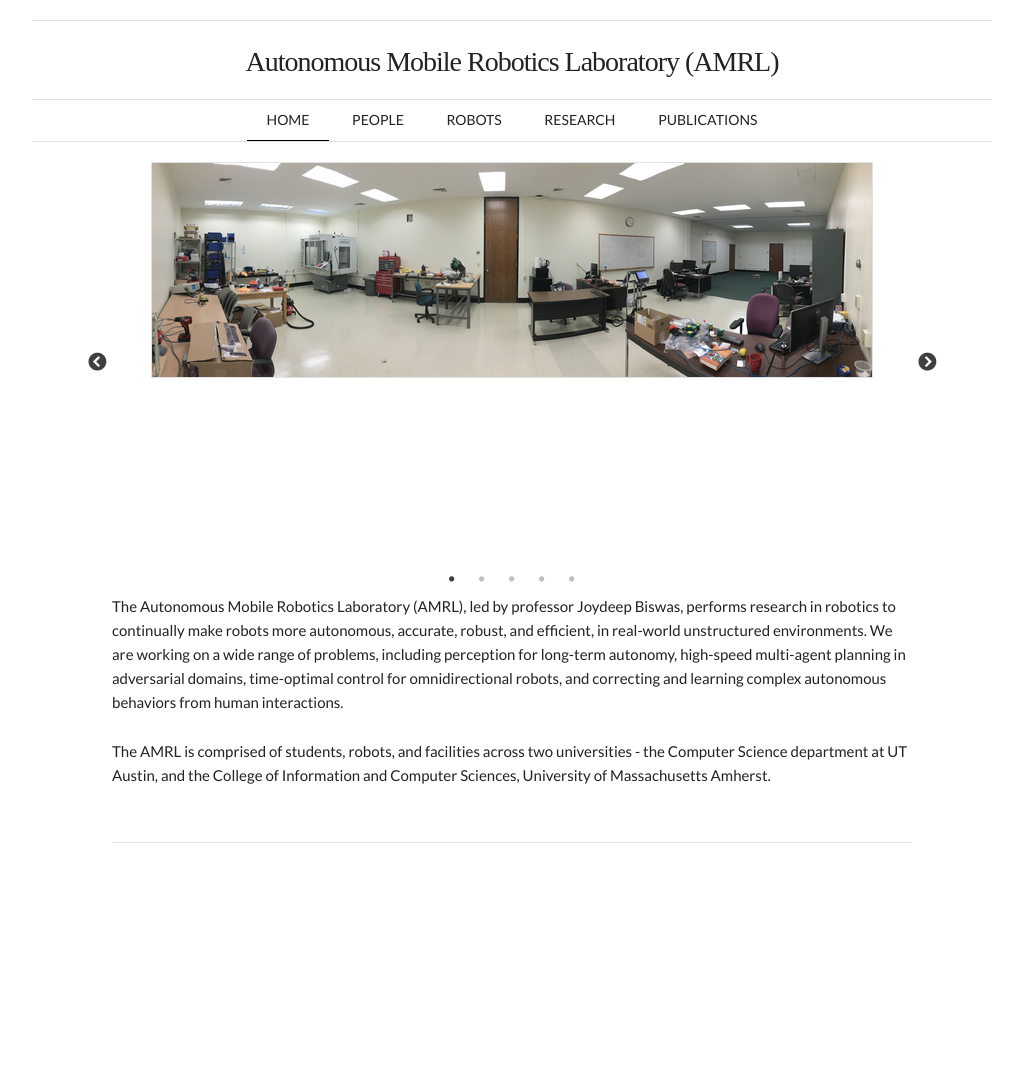
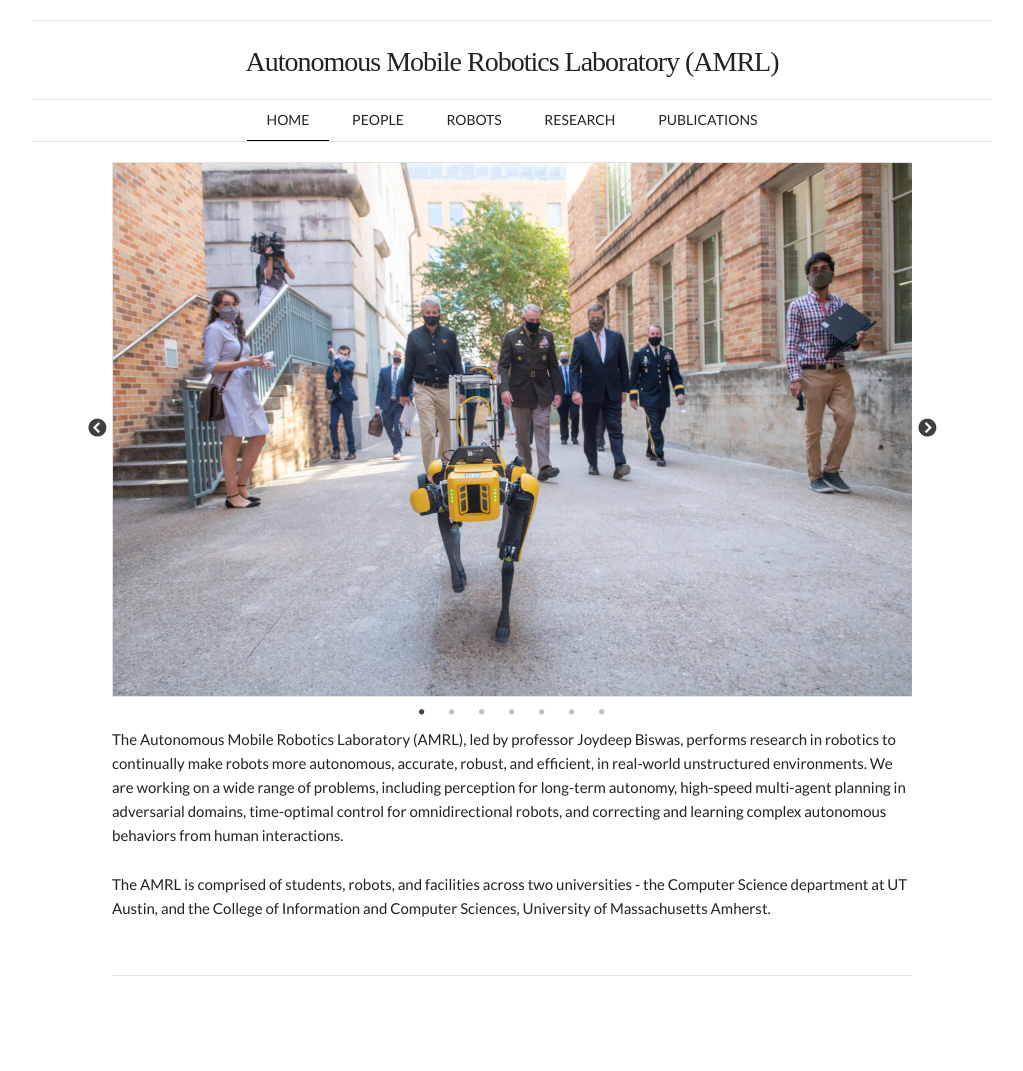
Before and after one commit to ut-amrl/ut-amrl.github.io, a Jekyll site: the page built from index.md, in a window 1280 px wide. Shown: the whole page, without its empty margins (128-1151 px from the left). Built offline with Jekyll 4.4.1, drawn with Linux system fonts in a browser that asks for light colours; nearby versions of some CDN libraries; some web fonts are replaced; before the commit the page ends 938 px from its top, so only the background shows below that.

Commit message:
Updated images

```diff
--- a/index.md
+++ b/index.md
@@ -19,11 +19,13 @@ color: black;
 </style>
 
 <div class="main_carousel">
-  <div><img class="center-image" src="./assets/images/slideshow/amrl_panorama.jpg"></div>
-  <div style="visibility: hidden;"><img class="center-image" src="./assets/images/slideshow/group_photo_scaled.jpg"></div>
-  <div style="visibility: hidden;"><img class="center-image" src="./assets/images/slideshow/robocup_2017_scaled.jpg"></div>
-  <div style="visibility: hidden;"><img class="center-image" src="./assets/images/slideshow/robocup_robots_scaled.jpg"></div>
-  <div style="visibility: hidden;"><img class="center-image" src="./assets/images/slideshow/jackal_grass_scaled.jpg"></div>
+  <div><img class="center-image" src="./assets/images/robots/AHG_Ribbon_Cutting.jpg"></div>
+  <div style="visibility: hidden;"><img class="center-image" src="./assets/images/robots/smads.png"></div>
+  <div style="visibility: hidden;"><img class="center-image" src="./assets/images/robots/jackal_navigation.png"></div>
+  <div style="visibility: hidden;"><img class="center-image" src="./assets/images/robots/spot_stairs.png"></div>
+  <div style="visibility: hidden;"><img class="center-image" src="./assets/images/robots/ut_automata.png"></div>
+  <div style="visibility: hidden;"><img class="center-image" src="./assets/images/robots/automata_group.jpg"></div>
+  <div style="visibility: hidden;"><img class="center-image" src="./assets/images/robots/jackal_husky.jpg"></div>
 </div>
 
 <script type="text/javascript" src="//ajax.googleapis.com/ajax/libs/jquery/1.12.4/jquery.min.js"></script>
```
Also changed, not shown: assets/images/robots/AHG_Ribbon_Cutting.jpg (added), assets/images/robots/jackal_navigation.png (added), 4 other files.
